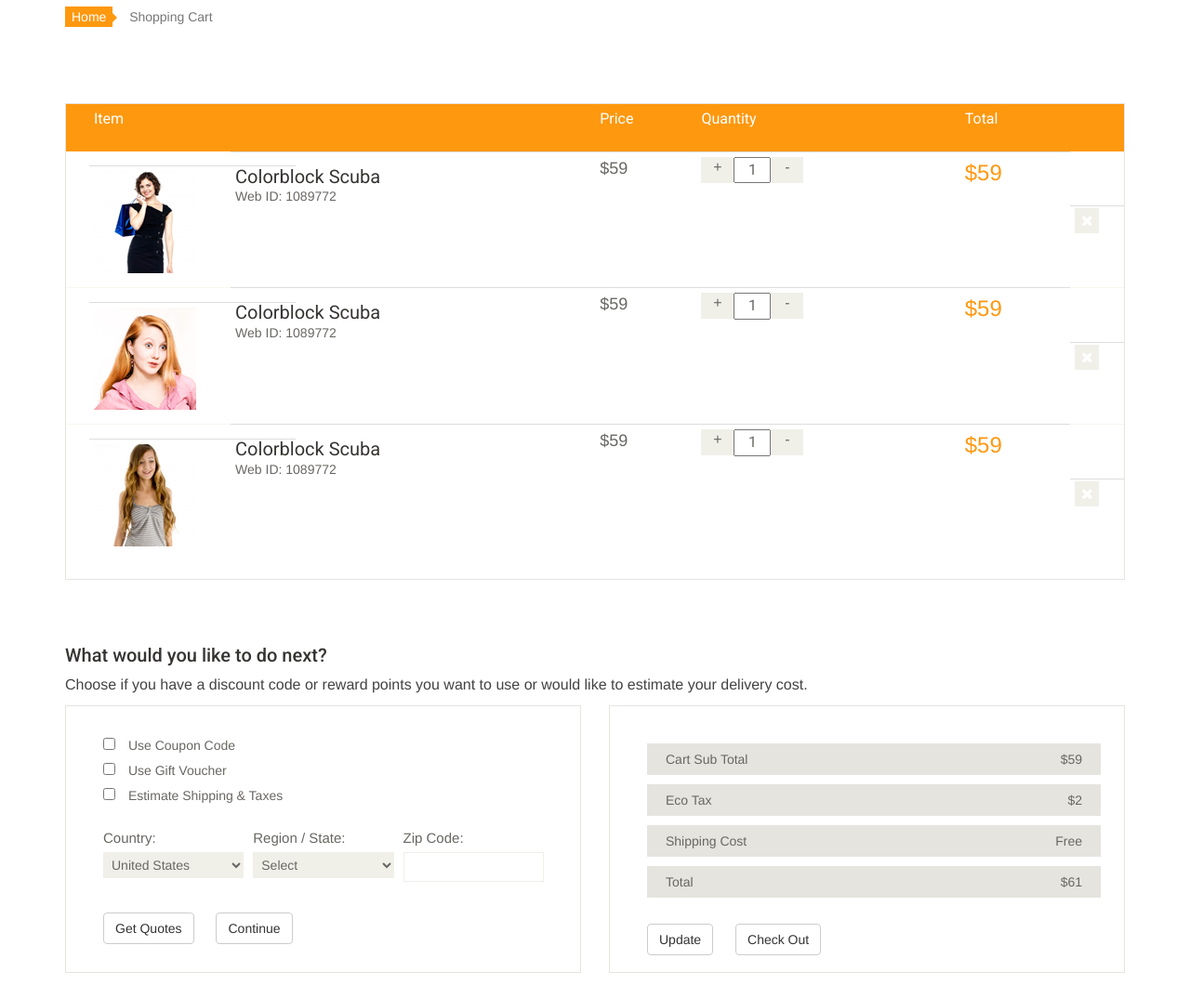
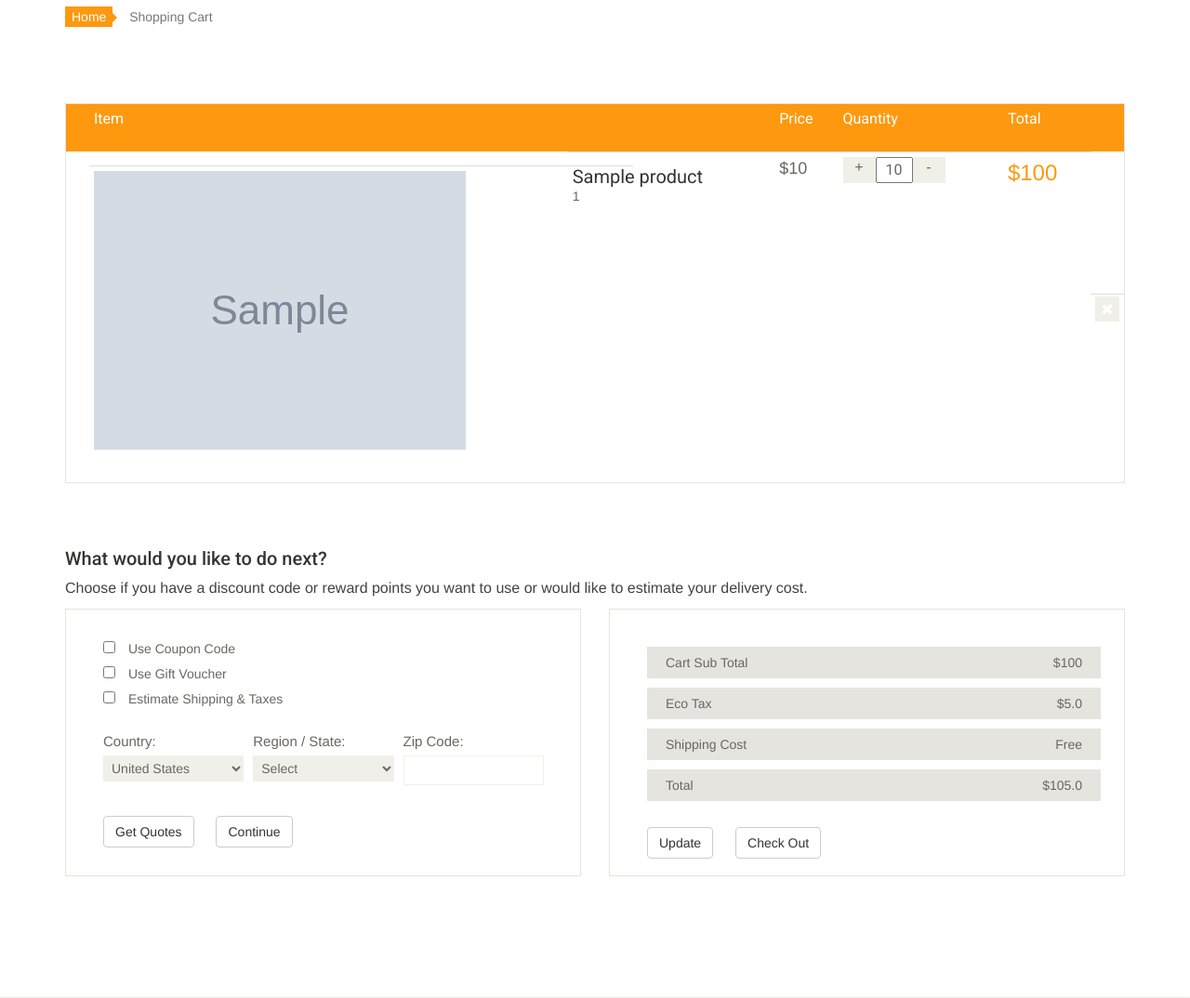
Before and after one commit to M-BIlal1/ecom, a Django app: page /cart in a window 1280 px wide. Shown: the part 217-1291 px from the top of the page at 93% size. Run offline with Django 4.2, Linux system fonts and the light colour scheme; a user stored in the database is signed in; tables that the repository leaves empty hold one stand-in row (values such as "Sample post"); grey boxes marked "Sample" are stand-in pictures.

Commit message:
add cart functionality

```diff
--- a/app/urls.py
+++ b/app/urls.py
@@ -16,6 +16,8 @@
 path('cart', views.cart, name='cart'),
 path('reset', views.resetPassword, name='resetPasswordCahnge'),
 path('resetPasswordView/<str:uid>/<str:token>/', views.resetPasswordView, name='resetPasswordChange'),
+path('add-to-cart/', views.add_to_cart, name='add_to_cart'),
+path('update_cart_quantity/', views.update_cart_quantity, name='update_cart_quantity'),
 
 
 
--- a/app/views.py
+++ b/app/views.py
@@ -1,6 +1,6 @@
 from django.shortcuts import render,redirect
 from django.http import HttpResponse
-from app.models import category,subCategory,product
+from app.models import category,subCategory,product,Cart
 from django.views.decorators.csrf import csrf_exempt
 from django.contrib.auth import authenticate,login as auth_login,logout as auth_logout
 from django.contrib.auth.decorators import login_required
@@ -13,7 +13,7 @@
 from django.utils.http import urlsafe_base64_decode
 from django.contrib.auth import update_session_auth_hash
 from django.utils.encoding import smart_str
-from django.contrib.auth.hashers import make_password
+from django.shortcuts import get_object_or_404
 
 # Create your views here.
 @csrf_exempt
@@ -86,7 +86,15 @@
 def checkout(request):
     return render(request,'checkout.html')
 def cart(request):
-    return render(request,'cart.html')
+    cart_products = Cart.objects.filter(user=request.user)
+    for item in cart_products:
+        item.total_price = item.product.price * item.quantity
+    subtotal = sum(item.product.price * item.quantity for item in cart_products)
+
+    percentage = (subtotal/100)*5
+    total_bill = percentage + subtotal
+
+    return render(request,'cart.html',{'cart_products':cart_products,'totalBill':subtotal,'per':percentage,'bill':total_bill})
 
 @csrf_exempt
 def resetPassword(request):
@@ -135,3 +143,54 @@
             return JsonResponse({'status': 'failed', 'message': 'Password reset not successful.'})
     else:
         return render(request, 'resetPasswordChange.html', {'uid': uid, 'token': token})
+
+@login_required
+@csrf_exempt
+def add_to_cart(request):
+    if request.method == 'POST':
+        product_id = request.POST.get('product_id')
+        Product = get_object_or_404(product, id=product_id)
+
+
+        # Check if the cart item already exists for this user and product
+        cart_item, created = Cart.objects.get_or_create(user=request.user, product=Product)
+
+        if not created:
+            # If the item already exists in the cart, increase the quantity
+            cart_item.quantity += 1
+        else:
+            # If it's a new item in the cart, set the initial quantity to 1
+            cart_item.quantity = 1
+
+        cart_item.save()
+
+        return JsonResponse({'message': 'Product added to cart'}, status=200)
+    return JsonResponse({'message': 'Invalid request'}, status=400)
+
+@csrf_exempt
+def update_cart_quantity(request):
+    print('-=-=-=-=-=-=-=>',request)
+    if request.method == 'POST':
+        product_id = request.POST.get('product_id')
+        action = request.POST.get('action')
+
+        try:
+            cart_item = Cart.objects.get(user=request.user, product_id=product_id)
+
+            if action == 'increase':
+                cart_item.quantity += 1
+            elif action == 'decrease' and cart_item.quantity > 1:
+                cart_item.quantity -= 1
+
+            cart_item.save()
+            cart_products = Cart.objects.filter(user=request.user)
+
+            subtotal = sum(item.product.price * item.quantity for item in cart_products)
+            percentage = (subtotal/100)*5
+            total_bill = percentage + subtotal
+
+            return JsonResponse({'message': 'Cart updated', 'quantity': cart_item.quantity, 'total_price': cart_item.product.price * cart_item.quantity,'sub_total':subtotal,'per':percentage,'bill':total_bill}, status=200)
+        except Cart.DoesNotExist:
+            return JsonResponse({'message': 'Cart item not found'}, status=404)
+
+    return JsonResponse({'message': 'Invalid request'}, status=400)
--- a/static/js/home.js
+++ b/static/js/home.js
@@ -13,7 +13,7 @@
             success: function(data) {
                 // Handle the response here if needed
                 $('#showCategories').html(data)
-                console.log(response);
+                // console.log(data);
             },
             error: function(xhr, status, error) {
                 // Handle errors here
@@ -21,6 +21,8 @@
             }
         });
     });
+
+
 });
 $(document).ready(function() {
     $('#signup-form').submit(function(event) {
@@ -182,3 +184,81 @@
 
 
 });
+
+
+$(document).ready(function () {
+    console.log("Document is ready");
+
+    $(".add-to-cart").click(function (e) {
+        alert('hello');
+        e.preventDefault();
+        console.log('Add to cart clicked'); // Debugging log
+
+        var productId = $(this).data('product-id');
+        console.log('Product ID:', productId); // Debugging log
+
+        var csrftoken = $("input[name='csrfmiddlewaretoken']").val();
+        console.log('CSRF Token:', csrftoken); // Debugging log
+
+        $.ajax({
+            type: 'POST',
+            url: '/add-to-cart/',  // Ensure this URL matches your Django URL configuration
+            data: {
+                product_id: productId,
+                csrfmiddlewaretoken: csrftoken
+            },
+            success: function (response) {
+                console.log('Success response:', response); // Debugging log
+                alert('Product added to cart!');
+                // Update the cart count or any other UI changes here
+            },
+            error: function (error) {
+                console.log('Error:', error); // Debugging log
+                alert('Something went wrong.');
+            }
+        });
+    });
+
+    // Handle quantity increase
+    $(".cart_quantity_up").click(function(e){
+        e.preventDefault();
+        var productId = $(this).data('product-id');
+        updateCartQuantity(productId, 'increase');
+    });
+
+    // Handle quantity decrease
+    $(".cart_quantity_down").click(function(e){
+        e.preventDefault();
+        var productId = $(this).data('product-id');
+        updateCartQuantity(productId, 'decrease');
+    });
+
+    function updateCartQuantity(productId, action) {
+        $.ajax({
+            type: 'POST',
+            url: "/update_cart_quantity/" ,
+            data: {
+                product_id: productId,
+                action: action,
+                csrfmiddlewaretoken: '{{ csrf_token }}'
+            },
+            success: function(response) {
+                if (response.message === 'Cart updated') {
+                    var quantityInput = $(".cart_quantity_button a[data-product-id='" + productId + "']").siblings("input.cart_quantity_input");
+                    quantityInput.val(response.quantity);
+                    var totalPriceElement = quantityInput.closest("tr").find(".cart_total_price");
+                    totalPriceElement.text('$' + response.total_price);
+                    var currentSubTotal = $('#sub_total').text();
+                    $('#sub_total').text('$' + response.sub_total);
+                    $('#tax').text('$' + response.per);
+                    $('#total_bill').text('$' + response.bill);
+                    alert('Cart updated');
+                }
+            },
+            error: function(error) {
+                console.log(error);
+                alert('Something went wrong.');
+            }
+        });
+    }
+});
--- a/templates/cart.html
+++ b/templates/cart.html
@@ -24,82 +24,33 @@
 						</tr>
 					</thead>
 					<tbody>
+						{% for cart_product in cart_products %}
 						<tr>
 							<td class="cart_product">
-								<a href=""><img src="static/images/cart/one.png" alt=""></a>
+								<a ><img src="{{cart_product.product.image.url}}" alt="{{ cart_product.product.name }}"></a>
 							</td>
 							<td class="cart_description">
-								<h4><a href="">Colorblock Scuba</a></h4>
-								<p>Web ID: 1089772</p>
+								<h4><a href="">{{ cart_product.product.name }}</a></h4>
+								<p>{{ cart_product.product.id }}</p>
 							</td>
 							<td class="cart_price">
-								<p>$59</p>
+								<p>${{ cart_product.product.price }}</p>
 							</td>
 							<td class="cart_quantity">
 								<div class="cart_quantity_button">
-									<a class="cart_quantity_up" href=""> + </a>
-									<input class="cart_quantity_input" type="text" name="quantity" value="1" autocomplete="off" size="2">
-									<a class="cart_quantity_down" href=""> - </a>
+									<a class="cart_quantity_up" data-product-id="{{ cart_product.product.id }}" > + </a>
+									<input class="cart_quantity_input" type="text" name="quantity" value="{{cart_product.quantity}}" autocomplete="off" size="2">
+									<a class="cart_quantity_down" data-product-id="{{ cart_product.product.id }}"> - </a>
 								</div>
 							</td>
 							<td class="cart_total">
-								<p class="cart_total_price">$59</p>
+								<p class="cart_total_price">${{ cart_product.total_price}}</p>
 							</td>
 							<td class="cart_delete">
 								<a class="cart_quantity_delete" href=""><i class="fa fa-times"></i></a>
 							</td>
 						</tr>
-
-						<tr>
-							<td class="cart_product">
-								<a href=""><img src="static/images/cart/two.png" alt=""></a>
-							</td>
-							<td class="cart_description">
-								<h4><a href="">Colorblock Scuba</a></h4>
-								<p>Web ID: 1089772</p>
-							</td>
-							<td class="cart_price">
-								<p>$59</p>
-							</td>
-							<td class="cart_quantity">
-								<div class="cart_quantity_button">
-									<a class="cart_quantity_up" href=""> + </a>
-									<input class="cart_quantity_input" type="text" name="quantity" value="1" autocomplete="off" size="2">
-									<a class="cart_quantity_down" href=""> - </a>
-								</div>
-							</td>
-							<td class="cart_total">
-								<p class="cart_total_price">$59</p>
-							</td>
-							<td class="cart_delete">
-								<a class="cart_quantity_delete" href=""><i class="fa fa-times"></i></a>
-							</td>
-						</tr>
-						<tr>
-							<td class="cart_product">
-								<a href=""><img src="static/images/cart/three.png" alt=""></a>
-							</td>
-							<td class="cart_description">
-								<h4><a href="">Colorblock Scuba</a></h4>
-								<p>Web ID: 1089772</p>
-							</td>
-							<td class="cart_price">
-								<p>$59</p>
-							</td>
-							<td class="cart_quantity">
-								<div class="cart_quantity_button">
-									<a class="cart_quantity_up" href=""> + </a>
-									<input class="cart_quantity_input" type="text" name="quantity" value="1" autocomplete="off" size="2">
-									<a class="cart_quantity_down" href=""> - </a>
-								</div>
-							</td>
-							<td class="cart_total">
-								<p class="cart_total_price">$59</p>
-							</td>
-							<td class="cart_delete">
-								<a class="cart_quantity_delete" href=""><i class="fa fa-times"></i></a>
-							</td>
-						</tr>
+						{% endfor %}
 					</tbody>
 				</table>
 			</div>
@@ -170,10 +121,10 @@
 				<div class="col-sm-6">
 					<div class="total_area">
 						<ul>
-							<li>Cart Sub Total <span>$59</span></li>
-							<li>Eco Tax <span>$2</span></li>
+							<li>Cart Sub Total <span id="sub_total">${{totalBill}}</span></li>
+							<li>Eco Tax <span id="tax">${{per}}</span></li>
 							<li>Shipping Cost <span>Free</span></li>
-							<li>Total <span>$61</span></li>
+							<li>Total <span id="total_bill">${{bill}}</span></li>
 						</ul>
 							<a class="btn btn-default update" href="">Update</a>
 							<a class="btn btn-default check_out" href="">Check Out</a>
--- a/templates/category.html
+++ b/templates/category.html
@@ -9,13 +9,13 @@
                     <img src="{{ product.image.url }}" alt="{{ product.name }}" />
                     <h2>${{ product.price }}</h2>
                     <p>{{ product.name }}</p>
-                    <a href="#" class="btn btn-default add-to-cart"><i class="fa fa-shopping-cart"></i>Add to cart</a>
+                    <a class="btn btn-default add-to-cart"  data-product-id="{{ product.id }}"><i class="fa fa-shopping-cart"></i>Add to cart</a>
                 </div>
                 <div class="product-overlay">
                     <div class="overlay-content">
                         <h2>${{ product.price }}</h2>
                         <p>{{ product.name }}</p>
-                        <a href="#" class="btn btn-default add-to-cart"><i class="fa fa-shopping-cart"></i>Add to cart</a>
+                        <a class="btn btn-default add-to-cart" data-product-id="{{ product.id }}"><i class="fa fa-shopping-cart"></i>Add to cart</a>
                     </div>
                 </div>
             </div>
--- a/templates/layout.html
+++ b/templates/layout.html
@@ -152,6 +152,9 @@
 	</header>
     {% block content %}
     {% endblock %}
+	<script src="https://code.jquery.com/jquery-3.6.0.min.js"></script>
+
+
 	<script src="https://cdn.jsdelivr.net/npm/bootstrap@3.4.1/dist/js/bootstrap.min.js" integrity="sha384-aJ21OjlMXNL5UyIl/XNwTMqvzeRMZH2w8c5cRVpzpU8Y5bApTppSuUkhZXN0VxHd" crossorigin="anonymous"></script>
     <script src="{% static 'js/jquery.js' %}"></script>
 	<script src="{% static 'js/bootstrap.min.js' %}"></script>
@@ -161,5 +164,6 @@
     <script src="{% static 'js/main.js' %}"></script>
 	<script src="{% static 'js/home.js' %}"></script>
 
+
 </body>
 </html>
```
Also changed, not shown: app/models.py (+12 -0 lines), templates/index.html (+72 -41 lines), app/migrations/0003_cart.py (added).
